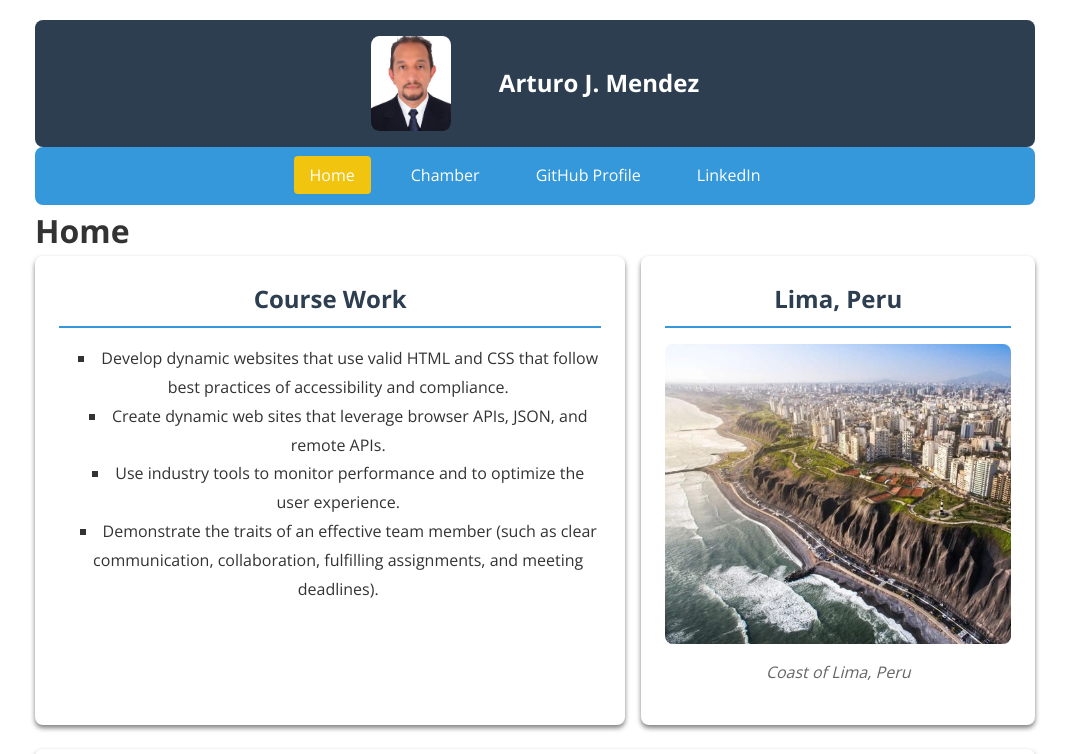
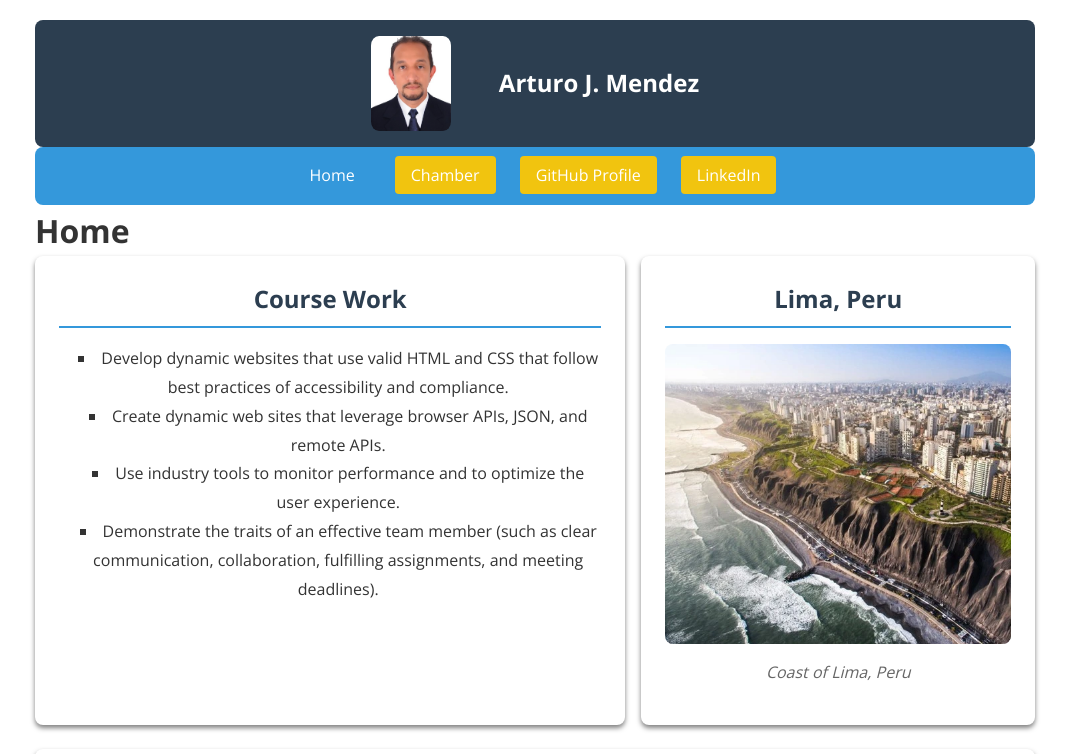
Before and after one commit to ArturoJMM/wdd231, a plain HTML site: page index.html in a window 1280 px wide. Both pictures are taken after a click on the link "Home". Shown: the top 754 px of the page, without its empty margins (105-1174 px from the left). Drawn offline with nearby package versions, Linux system fonts and the light colour scheme.

Commit message:
Last changes

```diff
--- a/chamber/styles/chamber.css
+++ b/chamber/styles/chamber.css
@@ -1,9 +1,9 @@
 /* Color Palette */
 :root {
-    --primary-color: rgb(0, 123, 255);
+    --primary-color: rgb(4, 47, 71);
     --secondary-color: #FFC107;
     --background-color: #F8F9FA;
-    --text-color: #343A40;
+    --text-color: #1b1d1f;
     --headings-font: "Cinzel", serif;
     --text-fonts: "Quicksand", sans-serif;
 }
@@ -25,7 +25,7 @@ header {
     display: flex;
     justify-content: space-between;
     align-items: center;
-    background-color: var(--primary-color);
+    background: var(--primary-color);
     color: white;
     padding: 1rem;
     position: relative;
@@ -36,7 +36,7 @@ header {
     align-items: center;
 }
 
-#menu-toggle {
+#menu-btn {
     display: none;
     background: none;
     border: none;
@@ -48,7 +48,7 @@ header {
 
 .logo img {
     height: 40px;
-    margin: 2rem 3rem 2rem 0;
+    margin: 2rem 3rem 1rem 0;
 }
 
 header h1 {
--- a/chamber/styles/chamber_mobile.css
+++ b/chamber/styles/chamber_mobile.css
@@ -1,8 +1,8 @@
 :root {
-    --primary-color: rgb(0, 123, 255);
+    --primary-color: rgb(4, 47, 71);
     --secondary-color: #FFC107;
     --background-color: #F8F9FA;
-    --text-color: #343A40;
+    --text-color: #1b1d1f;
     --headings-font: "Cinzel", serif;
     --text-fonts: "Quicksand", sans-serif;
 }
@@ -10,13 +10,22 @@
 /* Responsive Design */
 @media (max-width: 768px) {
 
+
     .logo img {
         height: 20px;
         margin: 1rem 2rem 1rem 0;
     }
 
-    #menu-toggle {
+    #menu-btn::before {
+        content: "\2630"
+    }
+
+    #menu-btn {
         display: block;
+    }
+
+    #menu-btn.active::before {
+        content: "X"
     }
 
     nav ul {
--- a/scripts/navigation.js
+++ b/scripts/navigation.js
@@ -10,8 +10,8 @@ document.addEventListener("DOMContentLoaded", () => {
 
     links.forEach(link => {
         link.addEventListener("click", (e) => {
-            links.forEach(l => l.classList.remove("active"));
-            e.target.classList.add("active");
+            links.forEach(l => l.classList.add("active"));
+            e.target.classList.remove("active");
             if(window.innerWidth <= 768) {
                 document.getElementById('nav-links').classList.remove('active');
             }
```
Also changed, not shown: chamber/directory.html (+2 -1 lines), chamber/scripts/navigation.js (+5 -3 lines).
